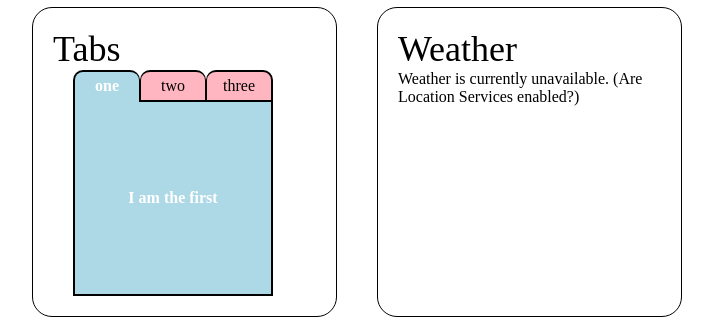
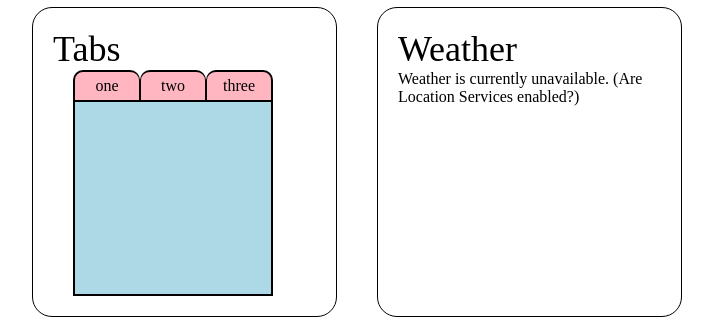
Before and after one commit to agabriele73/refactoring-components-long-practice, a React (Create React App) app: page / in a window 1280 px wide. Shown: the part 493-827 px from the top of the page, without its empty margins (283-996 px from the left). Built offline with nearby package versions, Linux system fonts and the light colour scheme; no server answers.

Commit message:
figure tab problem

```diff
--- a/src/components/Folder.js
+++ b/src/components/Folder.js
@@ -1,4 +1,4 @@
-import React from 'react';
+import {useState}from 'react';
 
 const Headers = ({ titles, currentTab, selectTab }) => {
   const handleClick = (e) => {
@@ -28,38 +28,32 @@ const Headers = ({ titles, currentTab, selectTab }) => {
   );
 }
 
-class Folder extends React.Component {
-  constructor(props) {
-    super(props);
-    this.state = {
-      currentTab: 0
-    };
+const Folder = ({folders}) => {
+  const [ currentTab, setCurrentTab] = useState(folders[0])
+
+  const selectTab = (num) => {
+    setCurrentTab(folders[num]);
   }
 
-  selectTab = (num) => {
-    this.setState({ currentTab: num });
-  }
 
-  render() {
-    const folder = this.props.folders[this.state.currentTab];
-    const titles = this.props.folders.map((folder) => folder.title);
-
+    const folder = folders[currentTab];
+    const titles = folders.map((folder) => folder.title);
     return (
       <section className="tabs-section">
         <h1>Tabs</h1>
         <div className='tabs'>
           <Headers
             titles={titles}
-            currentTab={this.state.currentTab}
-            selectTab={this.selectTab}
+            currentTab={currentTab}
+            selectTab={selectTab}
           />
           <div className='tab-content'>
-            {folder.content}
+            {folder}
           </div>
         </div>
       </section>
     );
-  }
+
 }
 
 export default Folder;
```
